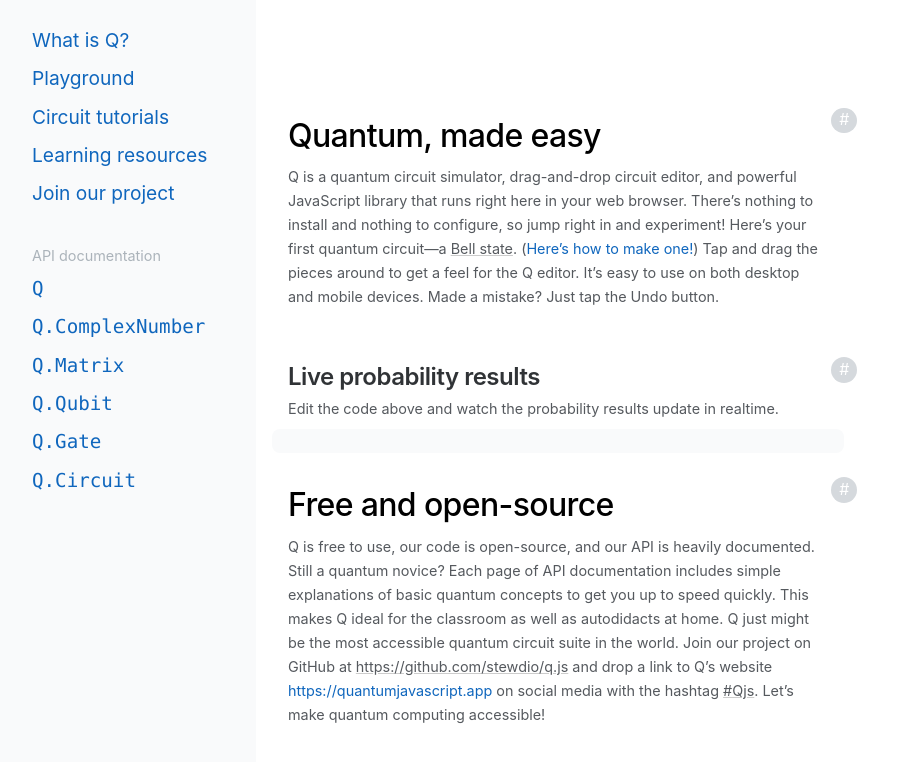
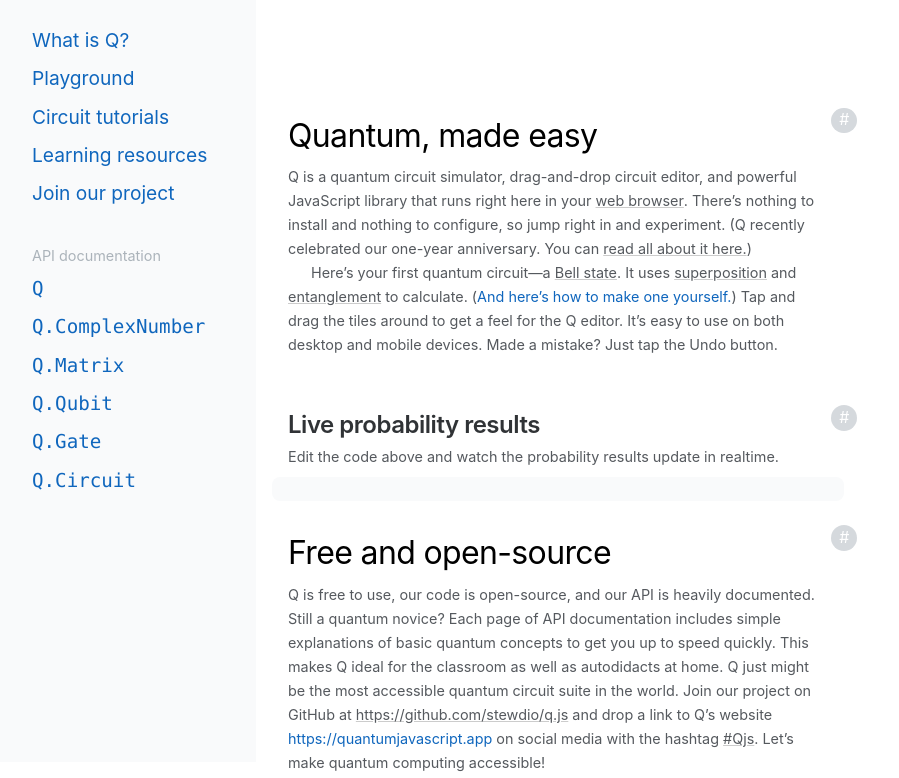
Before and after one commit to stewdio/q.js, a plain HTML site: page index.html in a window 1280 px wide. Shown: the part 38-816 px from the top of the page, without its empty margins (0-899 px from the left). Drawn offline with Linux system fonts and the light colour scheme; a script that the page names is missing; a web font is replaced by a local one.

Commit message:
Link to Medium article up front.

```diff
--- a/assets/documentation.css
+++ b/assets/documentation.css
@@ -305,7 +305,7 @@ h3 {
 	font-size:      2.0rem;
 	line-height:    2.5rem;
 	letter-spacing: -0.04rem;
-	font-weight: 500;
+	font-weight: 400;
 	color: black;
 }
 h4 {
--- a/index.html
+++ b/index.html
@@ -64,13 +64,25 @@
 				Q is a quantum circuit simulator,
 				drag-and-drop circuit editor,
 				and powerful JavaScript library
-				that runs right here in your web browser.
+				that runs right here in your
+				<a href="https://en.wikipedia.org/wiki/Web_browser" target="_blank">web browser</a>.
 				There’s nothing to install and nothing to configure,
-				so jump right in and experiment!
+				so jump right in and experiment.
+				(Q recently celebrated our one-year anniversary.
+				You can
+				<a href="https://medium.com/@stew_rtsmith/quantum-javascript-d1effb84a619" target="_blank">read all about it here.</a>)
+
+
+			</p>
+			<p>
 				Here’s your first quantum circuit—a
 				<a href="https://en.wikipedia.org/wiki/Bell_state" target="_blank">Bell state</a>.
-				(<a href="tutorials.html#Create_controlled_gates">Here’s how to make one!</a>)
-				Tap and drag the pieces around to get a feel for the Q editor.
+				It uses
+				<a href="https://en.wikipedia.org/wiki/Quantum_superposition" target="_blank">superposition</a>
+				and <a href="https://en.wikipedia.org/wiki/Quantum_entanglement" target="_blank">entanglement</a>
+				to calculate.
+				(<a href="tutorials.html#Create_controlled_gates">And here’s how to make one yourself.</a>)
+				Tap and drag the tiles around to get a feel for the Q editor.
 				It’s easy to use on both desktop and mobile devices.
 				Made a mistake? Just tap the Undo button.
 			</p>
```
